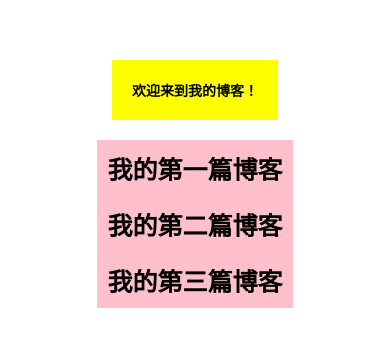
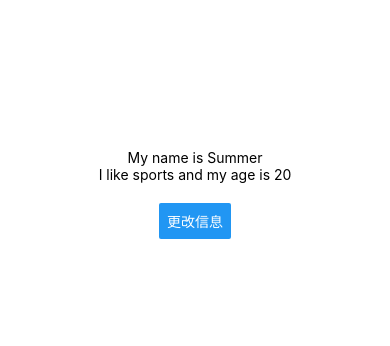
Before and after one commit to ms-online/react-native-myproject, a React Native app: screen / in a window 390 px wide. Shown: the part 228-574 px from the top of the page. Built offline with nearby package versions, Linux system fonts and the light colour scheme.

Commit message:
lesson-03

```diff
--- a/App.js
+++ b/App.js
@@ -1,18 +1,22 @@
 import { StatusBar } from 'expo-status-bar';
-import { StyleSheet, Text, View } from 'react-native';
+import { useState } from 'react';
+import { StyleSheet, Text, View, Button } from 'react-native';
 
 export default function App() {
+  const [name, setName] = useState('Summer');
+  const [profile, setProfile] = useState({ hobbies: 'sports', age: 20 });
+  const clickHandler = () => {
+    setName('Lucy');
+    setProfile({ hobbies: 'drawing', age: 25 });
+  };
   return (
     <View style={styles.container}>
-      <View style={styles.header}>
-        <Text style={styles.text}>欢迎来到我的博客！</Text>
-      </View>
-      <View style={styles.body}>
-        <Text style={styles.bodytext}>
-          <Text>我的</Text>第一篇博客
-        </Text>
-        <Text style={styles.bodytext}>我的第二篇博客</Text>
-        <Text style={styles.bodytext}>我的第三篇博客</Text>
+      <Text>My name is {name}</Text>
+      <Text>
+        I like {profile.hobbies} and my age is {profile.age}
+      </Text>
+      <View style={styles.buttonContainer}>
+        <Button title='更改信息' onPress={clickHandler} />
       </View>
       <StatusBar style='auto' />
     </View>
@@ -26,20 +30,7 @@ const styles = StyleSheet.create({
     alignItems: 'center',
     justifyContent: 'center',
   },
-  header: {
-    backgroundColor: 'yellow',
-    padding: 20,
-  },
-  text: {
-    fontWeight: 'bold',
-  },
-  body: {
-    backgroundColor: 'pink',
-    margin: 20,
-  },
-  bodytext: {
-    fontSize: 25,
-    padding: 10,
-    fontWeight: 'bold',
+  buttonContainer: {
+    marginTop: 20,
   },
 });
```
Also changed, not shown: 1 other file (tests, documents, lock files or other folders).
